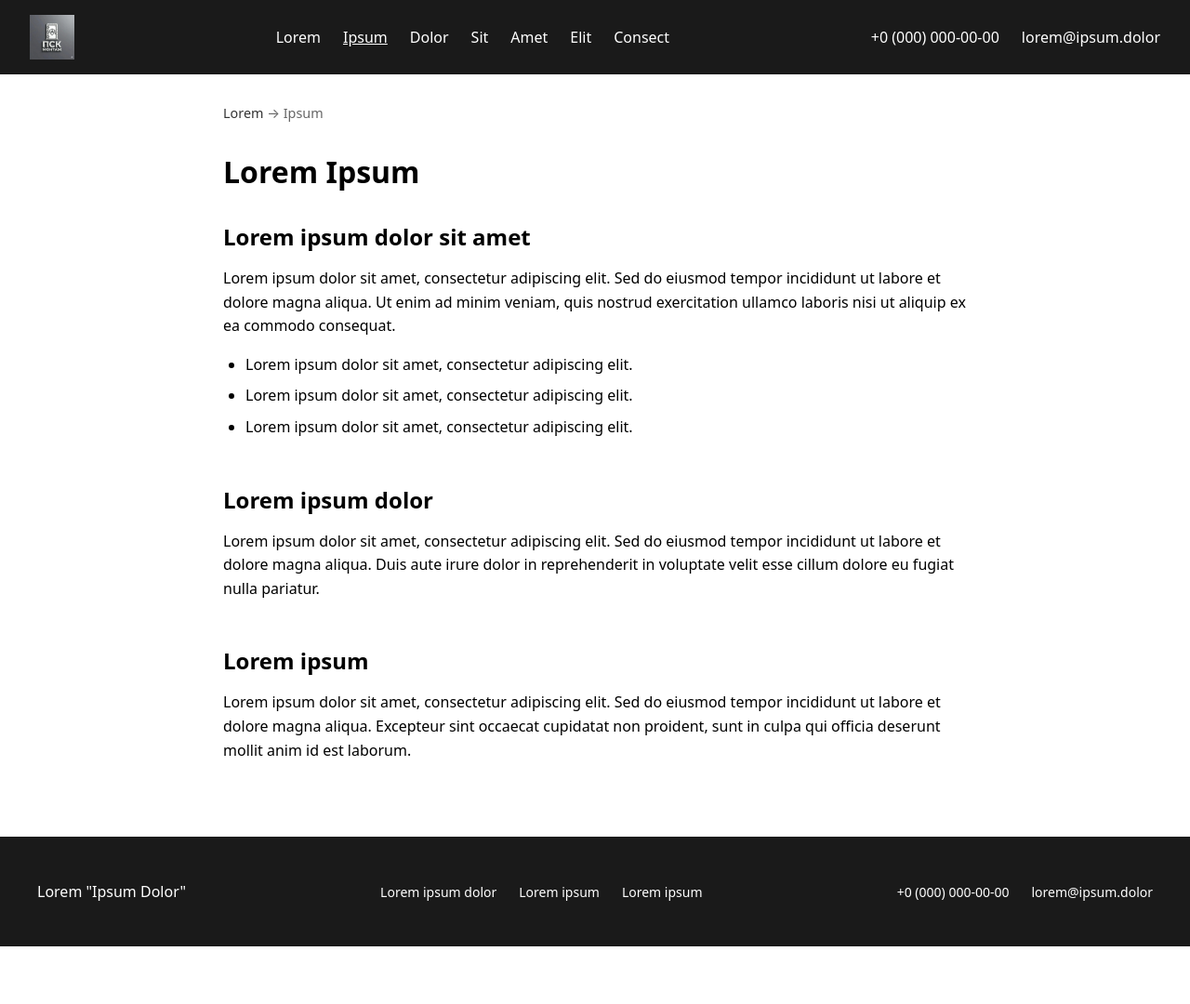
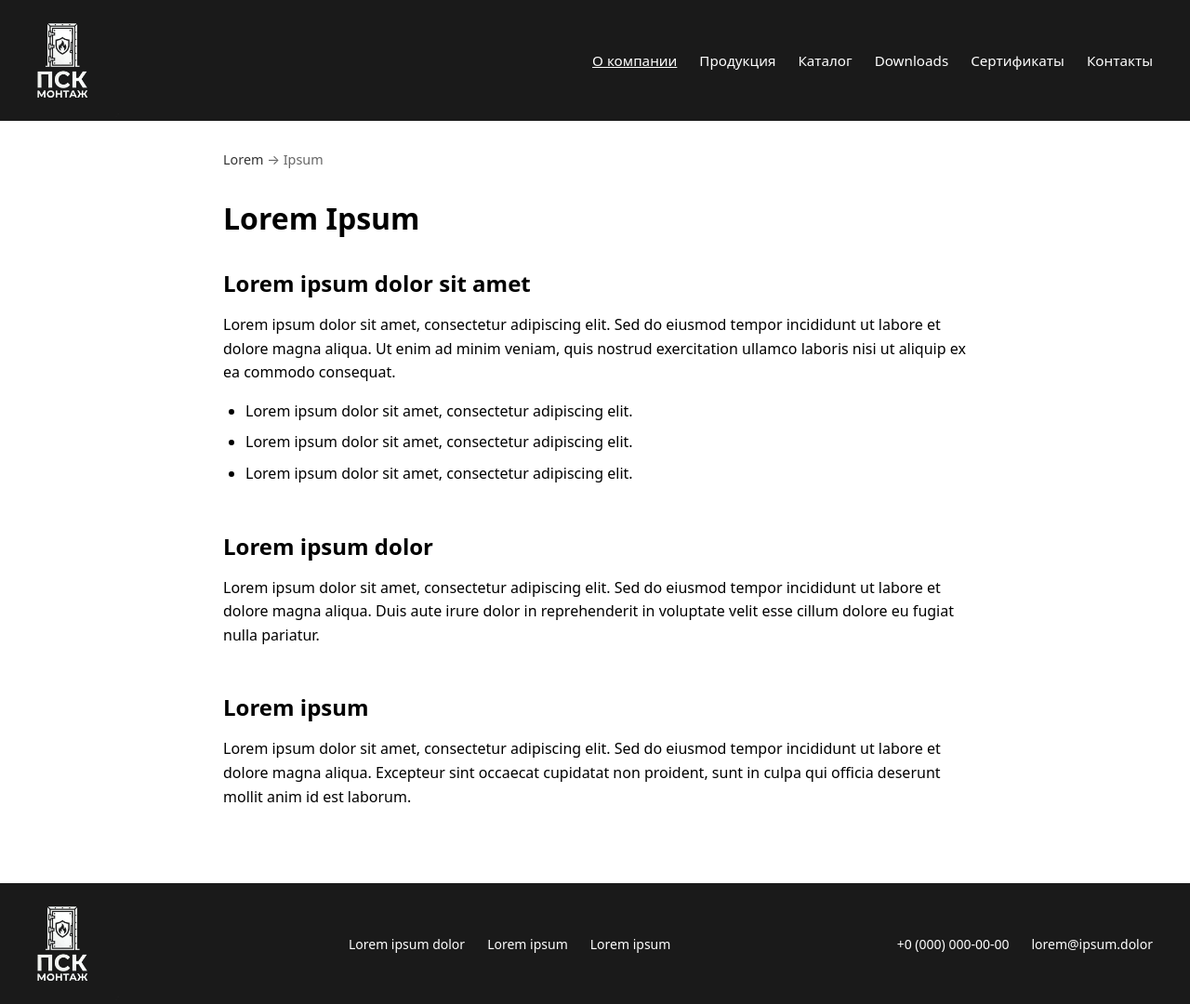
Before and after one commit to GeorgeSalari/psk_vue, a Vue app: page /about in a window 1280 px wide. Shown: the whole page at 93% size. Before the commit the page ends 1018 px from the top, so only its background shows below. Built offline with nearby package versions, Linux system fonts and the light colour scheme.

Commit message:
add final logo

```diff
--- a/src/components/AppLayout.vue
+++ b/src/components/AppLayout.vue
@@ -1,21 +1,18 @@
 <template>
   <div class="layout">
     <header class="header">
-      <router-link to="/" class="logo-link">
-        <img :src="logoUrl" alt="ПСК МОНТАЖ" class="logo" />
-      </router-link>
-      <nav class="nav">
-        <router-link to="/" class="nav-link">Lorem</router-link>
-        <router-link to="/about" class="nav-link">Ipsum</router-link>
-        <router-link to="/product" class="nav-link">Dolor</router-link>
-        <router-link to="/catalog" class="nav-link">Sit</router-link>
-        <router-link to="/downloads" class="nav-link">Amet</router-link>
-        <router-link to="/certificates" class="nav-link">Elit</router-link>
-        <router-link to="/contacts" class="nav-link">Consect</router-link>
-      </nav>
-      <div class="header-contact">
-        <a href="#" class="contact-link">+0 (000) 000-00-00</a>
-        <a href="#" class="contact-link">lorem@ipsum.dolor</a>
+      <div class="header-container">
+        <router-link to="/" class="logo-link">
+          <img :src="logoUrl" alt="ПСК МОНТАЖ" class="logo" />
+        </router-link>
+        <nav class="nav">
+          <router-link to="/about" class="nav-link">О компании</router-link>
+          <router-link to="/product" class="nav-link">Продукция</router-link>
+          <router-link to="/catalog" class="nav-link">Каталог</router-link>
+          <router-link to="/downloads" class="nav-link">Downloads</router-link>
+          <router-link to="/certificates" class="nav-link">Сертификаты</router-link>
+          <router-link to="/contacts" class="nav-link">Контакты</router-link>
+        </nav>
       </div>
     </header>
 
@@ -25,7 +22,9 @@
 
     <footer class="footer">
       <div class="footer-content">
-        <p class="footer-company">Lorem "Ipsum Dolor"</p>
+        <router-link to="/" class="footer-logo-link">
+          <img :src="logoUrl" alt="ПСК МОНТАЖ" class="footer-logo" />
+        </router-link>
         <div class="footer-links">
           <a href="#">Lorem ipsum dolor</a>
           <a href="#">Lorem ipsum</a>
@@ -59,12 +58,20 @@ export default {
 }
 
 .header {
+  position: sticky;
+  top: 0;
+  z-index: 100;
+  background: #1a1a1a;
+  color: #fff;
+}
+
+.header-container {
   display: flex;
   justify-content: space-between;
   align-items: center;
-  padding: 1rem 2rem;
-  background: #1a1a1a;
-  color: #fff;
+  max-width: 1200px;
+  margin: 0 auto;
+  padding: 0 1rem;
   flex-wrap: wrap;
   gap: 1rem;
 
@@ -72,38 +79,28 @@ export default {
     display: flex;
     align-items: center;
     text-decoration: none;
+    margin-left: -2.4rem;
   }
 
   .logo {
-    height: 48px;
+    height: 130px;
     width: auto;
     display: block;
+    object-fit: contain;
   }
 
   .nav {
     display: flex;
+    align-items: center;
     gap: 1.5rem;
 
     .nav-link {
       color: #fff;
       text-decoration: none;
+      font-size: 0.95rem;
 
       &:hover,
       &.router-link-active {
-        text-decoration: underline;
-      }
-    }
-  }
-
-  .header-contact {
-    display: flex;
-    gap: 1.5rem;
-
-    .contact-link {
-      color: #fff;
-      text-decoration: none;
-
-      &:hover {
         text-decoration: underline;
       }
     }
@@ -117,7 +114,7 @@ export default {
 .footer {
   background: #1a1a1a;
   color: #fff;
-  padding: 2rem;
+  padding: 0 2rem;
 
   .footer-content {
     max-width: 1200px;
@@ -126,7 +123,20 @@ export default {
     flex-wrap: wrap;
     justify-content: space-between;
     align-items: center;
-    gap: 1rem;
+    gap: 1.5rem;
+  }
+
+  .footer-logo-link {
+    text-decoration: none;
+    display: flex;
+    align-items: center;
+    margin-left: -2.4rem;
+  }
+
+  .footer-logo {
+    height: 130px;
+    width: auto;
+    object-fit: contain;
   }
 
   .footer-links {
@@ -161,17 +171,22 @@ export default {
 }
 
 @media (max-width: 768px) {
-  .header {
+  .header-container {
     flex-direction: column;
     gap: 1rem;
 
     .logo {
-      height: 40px;
+      height: 100px;
     }
   }
 
   .footer .footer-content {
     flex-direction: column;
+    text-align: center;
+  }
+
+  .footer .footer-logo {
+    height: 90px;
   }
 }
 </style>
```
Also changed, not shown: src/assets/logo.png.
